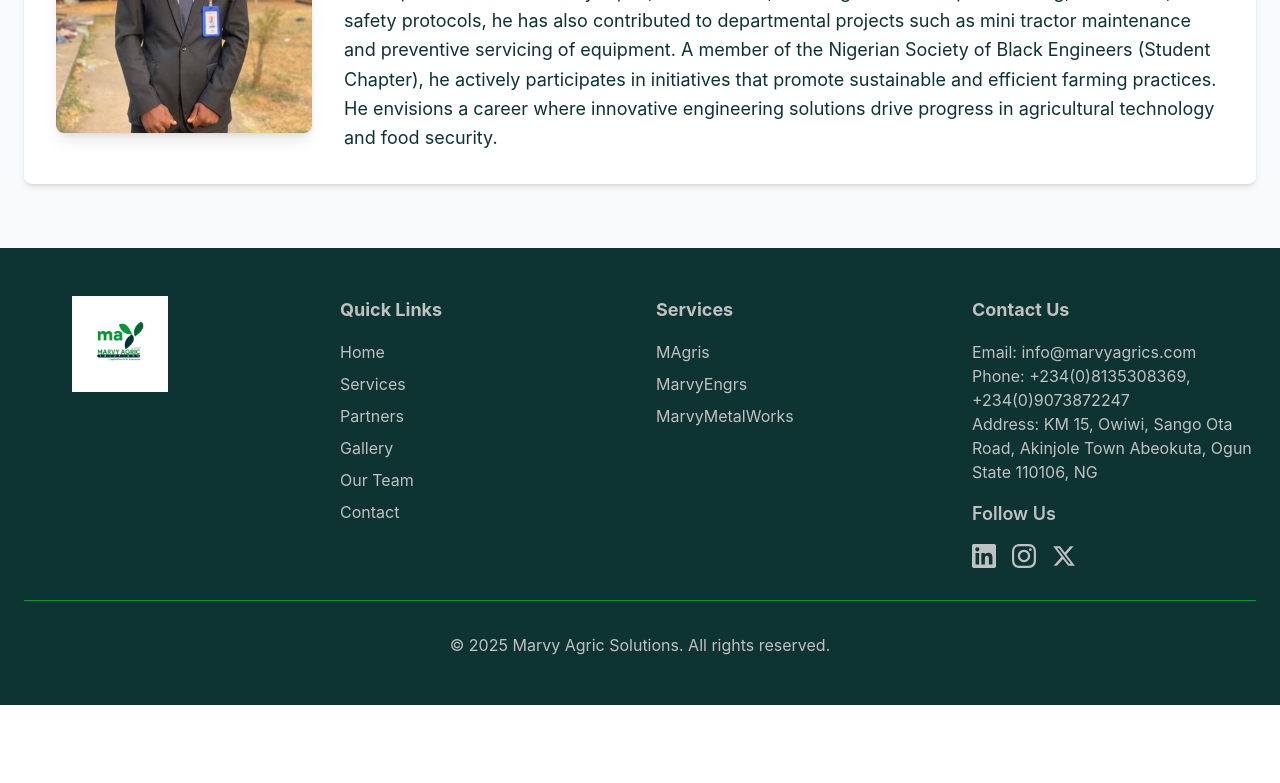
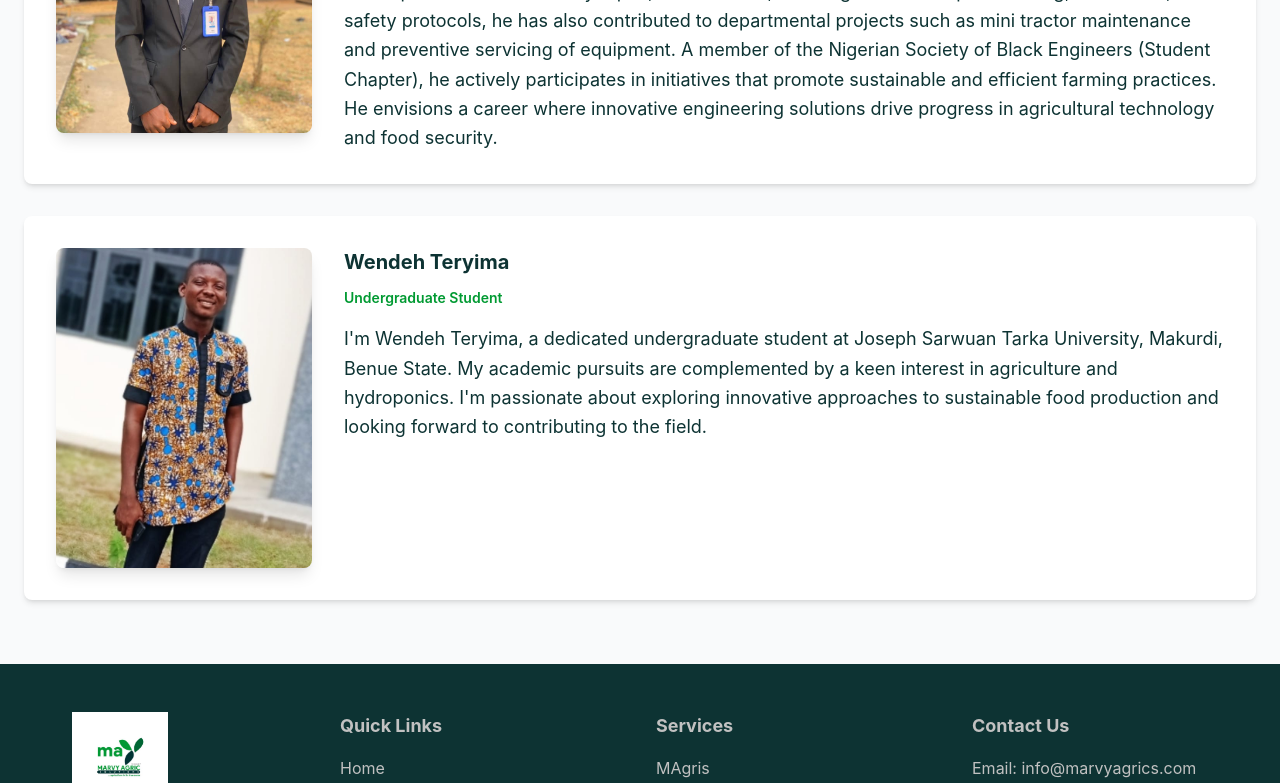
Before and after one commit to TOLUWALASE007/marvyagrics, a React (Create React App) app: page /#/interns in a window 1280 px wide. Shown: the part 923-1706 px from the top of the page. Before the commit the page ends 1628 px from the top, so only its background shows below. Built offline with nearby package versions, Linux system fonts and the light colour scheme.

Commit message:
Add Wendeh Teryima as third intern

```diff
--- a/src/pages/Interns.jsx
+++ b/src/pages/Interns.jsx
@@ -1,5 +1,6 @@
 import internImage1 from '../assets/intern(1).jpeg';
 import internImage2 from '../assets/intern(2).jpeg';
+import internImage3 from '../assets/intern(3).jpeg';
 
 const Interns = () => {
   return (
@@ -37,7 +38,7 @@ const Interns = () => {
         </div>
 
         {/* Second Intern - Adesina Jude Ademola */}
-        <div className="bg-white p-8 rounded-lg shadow-md">
+        <div className="bg-white p-8 rounded-lg shadow-md mb-8">
           <div className="flex flex-col md:flex-row items-center md:items-start gap-8">
             {/* Intern Image */}
             <div className="flex-shrink-0">
@@ -59,6 +60,29 @@ const Interns = () => {
           </div>
         </div>
 
+        {/* Third Intern - Wendeh Teryima */}
+        <div className="bg-white p-8 rounded-lg shadow-md">
+          <div className="flex flex-col md:flex-row items-center md:items-start gap-8">
+            {/* Intern Image */}
+            <div className="flex-shrink-0">
+              <img
+                src={internImage3}
+                alt="Wendeh Teryima - Undergraduate Student"
+                className="w-64 h-80 object-cover rounded-lg shadow-lg"
+              />
+            </div>
+
+            {/* Description */}
+            <div className="flex-1">
+              <h3 className="text-xl font-bold mb-3 text-[#0D3333]">Wendeh Teryima</h3>
+              <p className="text-sm text-[#019A32] font-semibold mb-4">Undergraduate Student</p>
+              <p className="text-lg leading-relaxed text-[#0D3333]">
+                I'm Wendeh Teryima, a dedicated undergraduate student at Joseph Sarwuan Tarka University, Makurdi, Benue State. My academic pursuits are complemented by a keen interest in agriculture and hydroponics. I'm passionate about exploring innovative approaches to sustainable food production and looking forward to contributing to the field.
+              </p>
+            </div>
+          </div>
+        </div>
+
       </div>
     </div>
   );
```
Also changed, not shown: src/assets/intern(3).jpeg (added).
